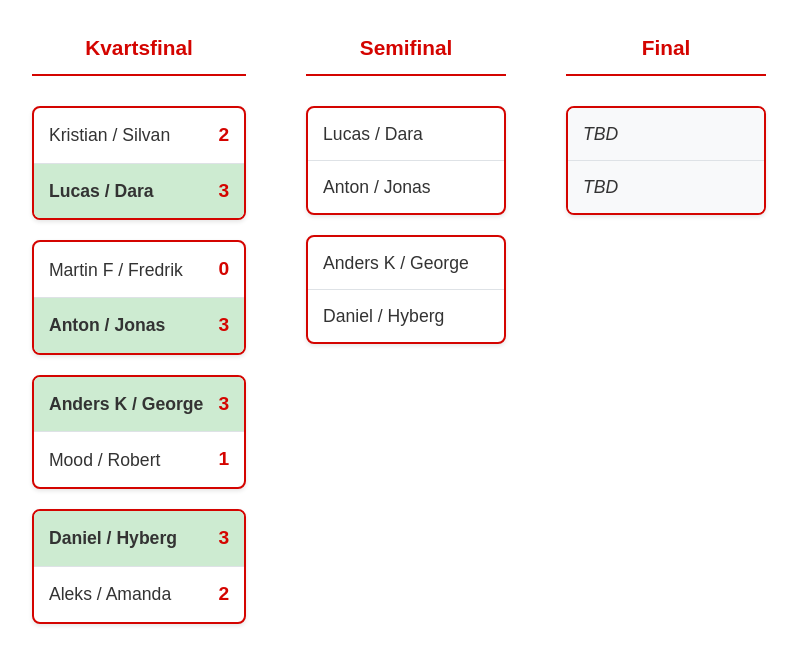
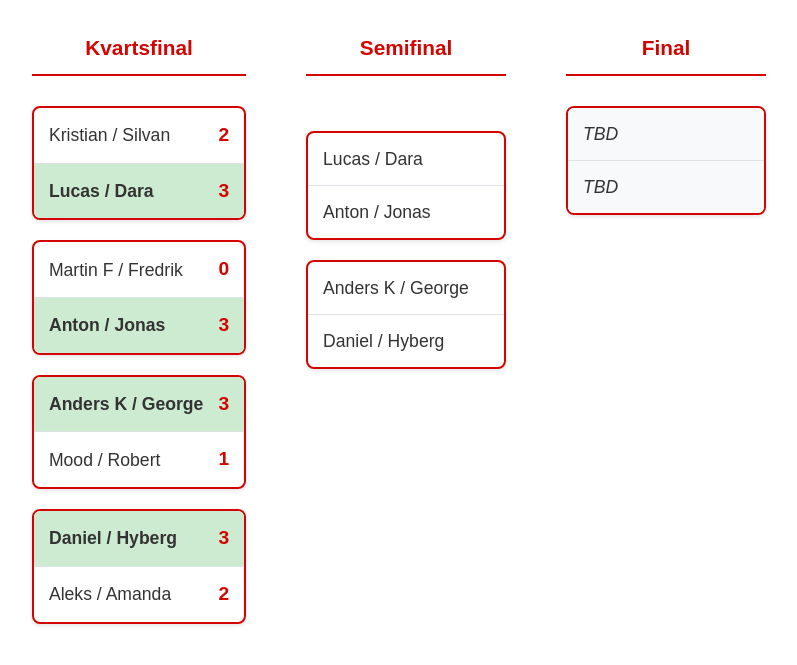
Before and after one commit to hallstedt-BI/hallstedt-bi.github.io, a plain HTML site: page playoff.html in a window 1280 px wide. Shown: the part 183-848 px from the top of the page, without its empty margins (241-1038 px from the left). Drawn offline with Linux system fonts and the light colour scheme.

Commit message:
Adjust justify-content for bracket matches
Updated spacing for bracket matches in playoffs.

```diff
--- a/playoff.html
+++ b/playoff.html
@@ -78,29 +78,22 @@
         .bracket-matches-container {
             display: flex;
             flex-direction: column;
-            justify-content: space-around;
             flex: 1;
             position: relative;
         }
 
         /* Positioning for tournament tree alignment */
         .bracket-round.quarterfinals .bracket-matches-container {
-            display: flex;
-            flex-direction: column;
-            justify-content: space-between;
+            justify-content: space-evenly;
         }
 
         .bracket-round.semifinals .bracket-matches-container {
-            display: flex;
-            flex-direction: column;
-            justify-content: space-between;
-            padding-top: calc(25% - 60px);
-            padding-bottom: calc(25% - 60px);
+            justify-content: space-evenly;
+            padding-top: 12.5%;
+            padding-bottom: 12.5%;
         }
 
         .bracket-round.finals .bracket-matches-container {
-            display: flex;
-            flex-direction: column;
             justify-content: center;
         }
 
```
